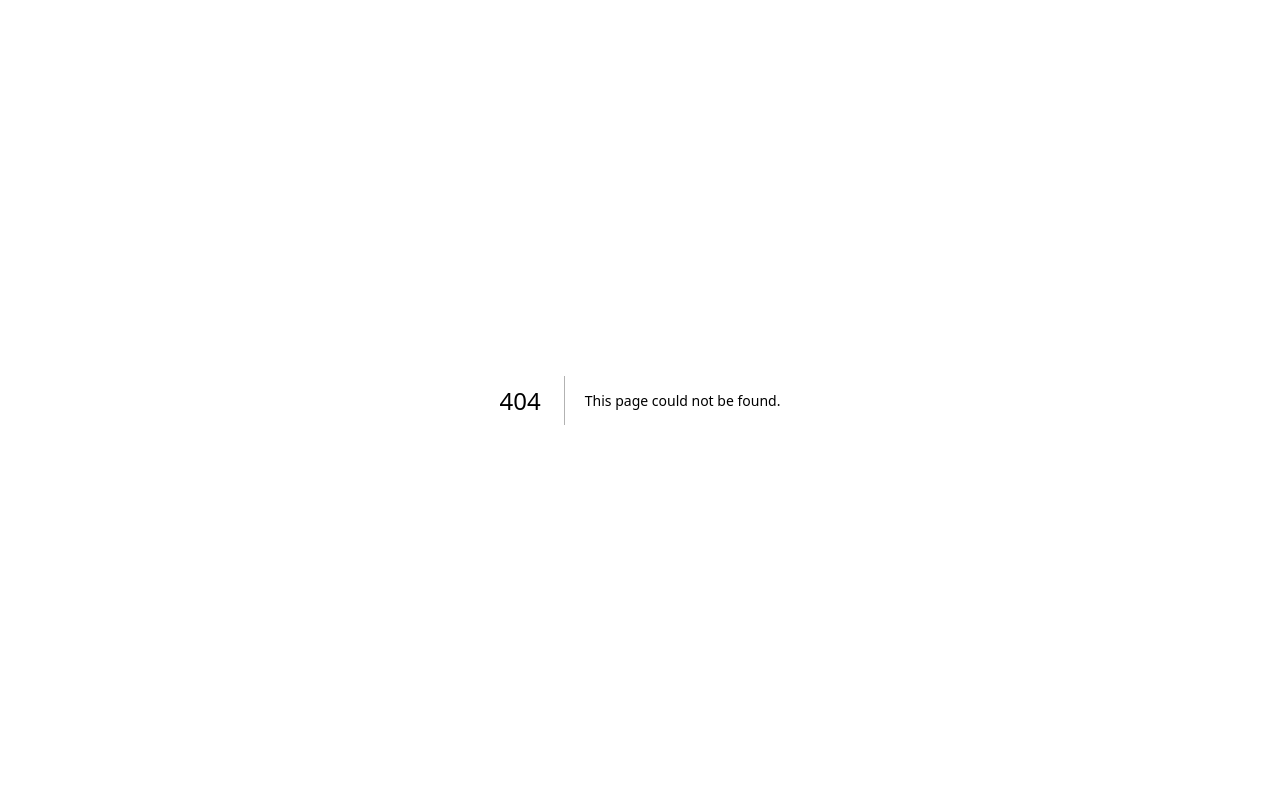
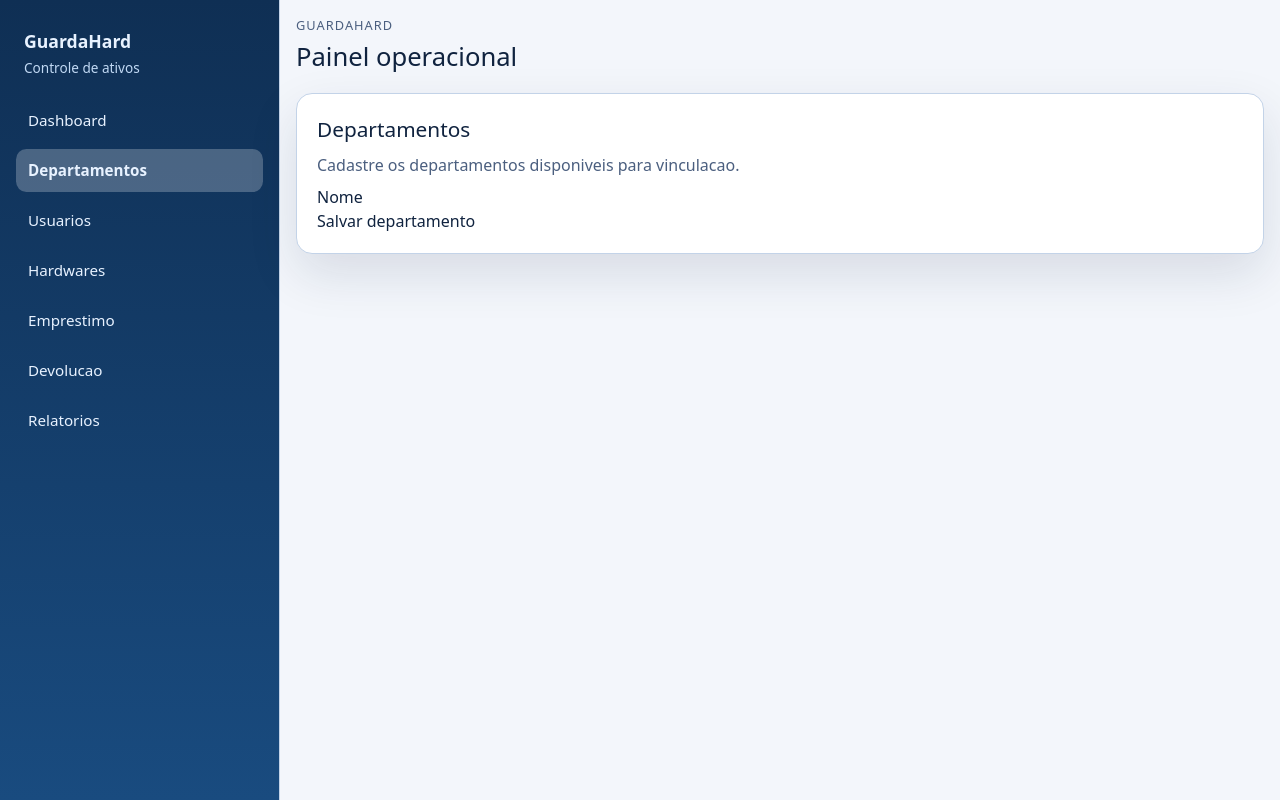
Before and after one commit to typevitor/guarda-hard, a Next.js app in the folder app/: page /departamentos in a window 1280 px wide. Before the commit this address had no page. Built offline with nearby package versions, Linux system fonts and the light colour scheme; no server answers.

Commit message:
feat(app): implement departamentos page and form

```diff
--- /dev/null
+++ b/app/src/app/(dashboard)/departamentos/page.tsx
@@ -0,0 +1,5 @@
+import { DepartamentosPage } from "@/features/departamentos/components/departamentos-page";
+
+export default function DepartamentosRoutePage() {
+  return <DepartamentosPage />;
+}
--- /dev/null
+++ b/app/src/features/departamentos/components/departamentos-page.tsx
@@ -0,0 +1,27 @@
+"use client";
+
+import { useState } from "react";
+
+import {
+  DepartamentoForm,
+  type DepartamentoFormValues,
+} from "../forms/departamento-form";
+import { createDepartamento } from "../server/departamentos-api";
+
+export function DepartamentosPage() {
+  const [status, setStatus] = useState<string | null>(null);
+
+  const handleSubmit = async (values: DepartamentoFormValues) => {
+    await createDepartamento(values);
+    setStatus("Departamento criado com sucesso");
+  };
+
+  return (
+    <section className="panel-card" aria-label="Pagina de departamentos">
+      <h2 className="panel-title">Departamentos</h2>
+      <p className="panel-text">Cadastre os departamentos disponiveis para vinculacao.</p>
+      <DepartamentoForm onSubmit={handleSubmit} />
+      {status ? <p>{status}</p> : null}
+    </section>
+  );
+}
--- /dev/null
+++ b/app/src/features/departamentos/forms/departamento-form.tsx
@@ -0,0 +1,49 @@
+"use client";
+
+import { zodResolver } from "@hookform/resolvers/zod";
+import { useForm } from "react-hook-form";
+import { z } from "zod";
+
+const departamentoFormSchema = z.object({
+  nome: z.string().trim().min(1, "Nome e obrigatorio"),
+});
+
+export type DepartamentoFormValues = z.infer<typeof departamentoFormSchema>;
+
+type DepartamentoFormProps = {
+  onSubmit: (values: DepartamentoFormValues) => void | Promise<void>;
+};
+
+export function DepartamentoForm({ onSubmit }: DepartamentoFormProps) {
+  const {
+    register,
+    handleSubmit,
+    formState: { errors, isSubmitting },
+    reset,
+  } = useForm<DepartamentoFormValues>({
+    resolver: zodResolver(departamentoFormSchema),
+    defaultValues: {
+      nome: "",
+    },
+  });
+
+  return (
+    <form
+      className="departamento-form"
+      onSubmit={handleSubmit(async (values) => {
+        await onSubmit(values);
+        reset();
+      })}
+    >
+      <div className="form-field">
+        <label htmlFor="nome">Nome</label>
+        <input id="nome" type="text" {...register("nome")} />
+        {errors.nome ? <p role="alert">{errors.nome.message}</p> : null}
+      </div>
+
+      <button type="submit" disabled={isSubmitting}>
+        Salvar departamento
+      </button>
+    </form>
+  );
+}
--- /dev/null
+++ b/app/src/features/departamentos/server/departamentos-api.ts
@@ -0,0 +1,18 @@
+import type { DepartamentoFormValues } from "../forms/departamento-form";
+
+const API_BASE_URL = process.env.NEXT_PUBLIC_API_URL ?? "http://localhost:3001";
+
+export async function createDepartamento(payload: DepartamentoFormValues): Promise<void> {
+  const response = await fetch(`${API_BASE_URL}/departamentos`, {
+    method: "POST",
+    headers: {
+      "Content-Type": "application/json",
+    },
+    body: JSON.stringify(payload),
+    cache: "no-store",
+  });
+
+  if (!response.ok) {
+    throw new Error("Nao foi possivel criar departamento");
+  }
+}
```
Also changed, not shown: 1 other file (tests, documents, lock files or other folders).
